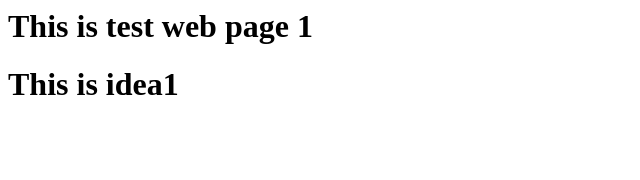
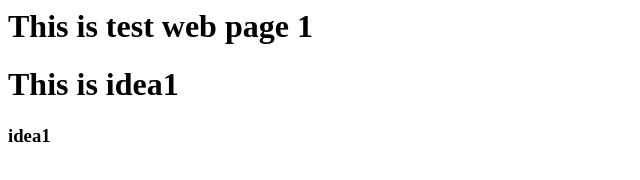
Before and after one commit to bhagyashreesharma/webrepo, a plain HTML site: page index.html in a window 1280 px wide. Shown: the full height of the page, 0-640 px from the left. Drawn offline with Linux system fonts and the light colour scheme.

Commit message:
idea1 change

```diff
--- a/index.html
+++ b/index.html
@@ -1,2 +1,3 @@
 <h1>This is test web page 1</h1>
 <h1>This is idea1</h1>
+<h3>idea1</h3>
```
